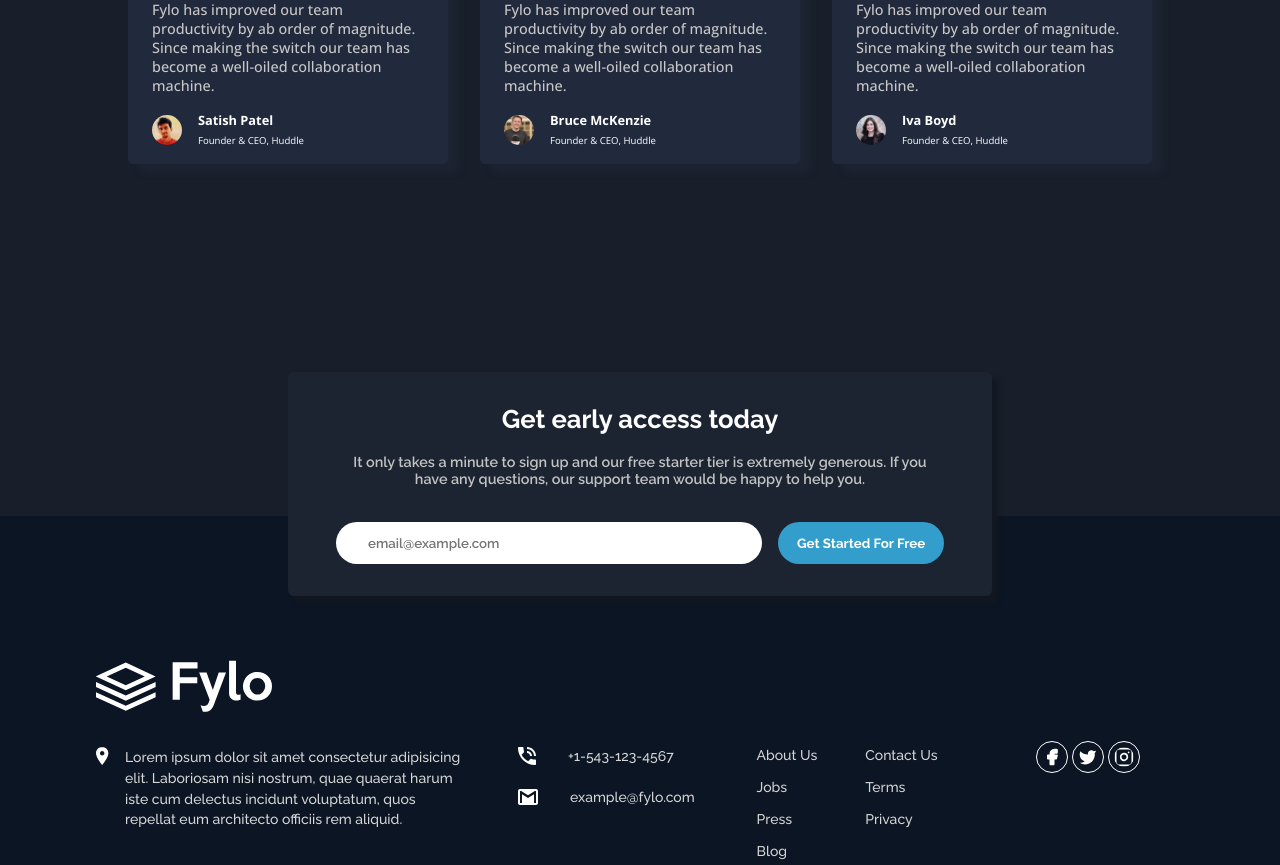
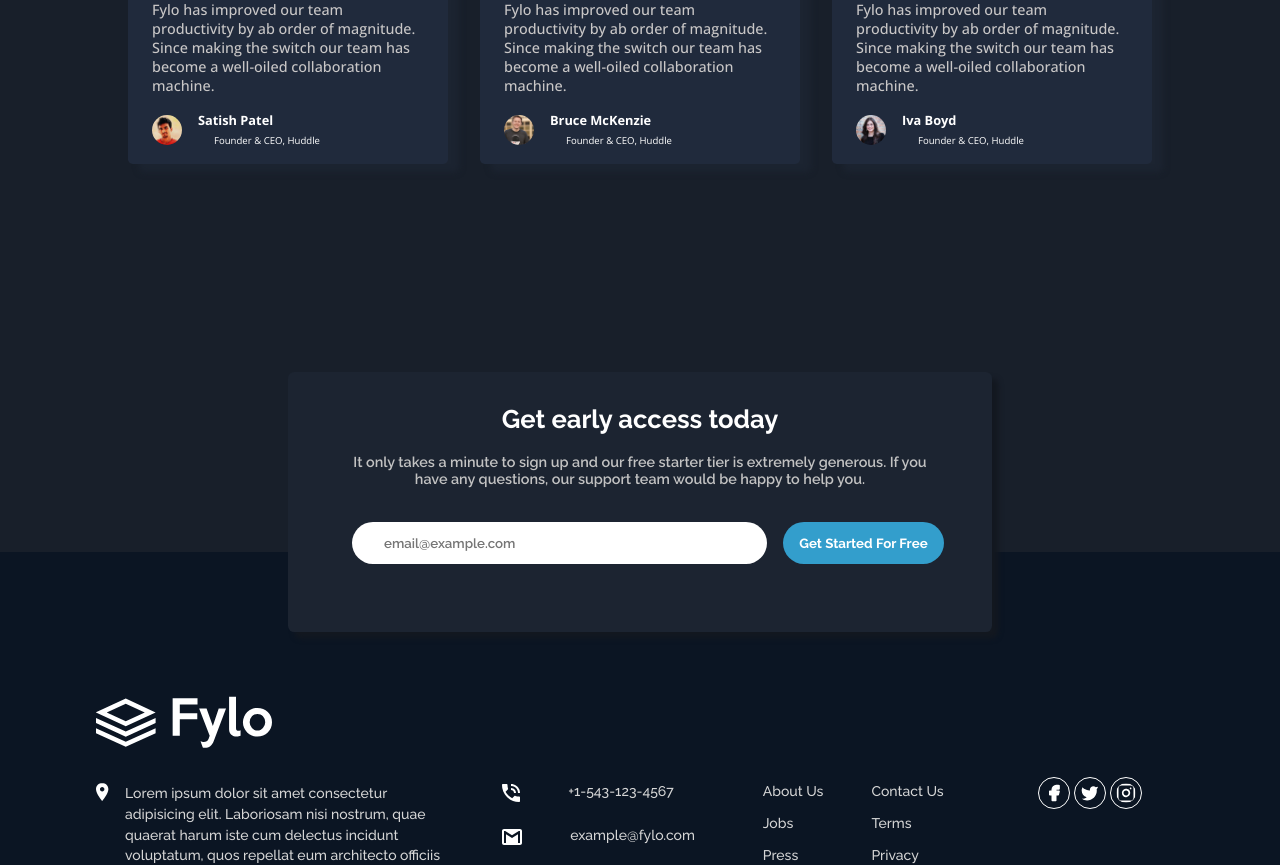
Before and after one commit to Humber70/Fylo-landing-page, a React (Vite) app: page / in a window 1280 px wide. Shown: the part 2260-3125 px from the top of the page. Built offline with nearby package versions, Linux system fonts and the light colour scheme; the HTML template or start-up script is replaced by a standard one.

Commit message:
refact: add validation form and display message error

```diff
--- a/src/components/EmailSignup/EmailSignup.jsx
+++ b/src/components/EmailSignup/EmailSignup.jsx
@@ -1,6 +1,34 @@
 import css from './EmailSignup.module.css'
+import { useState } from 'react';
 
 export default function EmailSignup () {
+
+  const [messageError, setMessageError] = useState({
+    state: null,
+    message: ''
+  });
+
+  const handleSubmit = (event) => {
+    event.preventDefault();
+
+    // get value of input email
+    let fieldEmail = new FormData(event.target).get('email')
+
+    // mini Validation and set message error
+    if(!fieldEmail) return setMessageError({
+      state: true,
+      message: 'Please enter a valid email Address'
+    })
+
+    // clear input and new message Successful
+    setMessageError({
+      state: false,
+      message: 'Thanks'
+    })
+    document.querySelector('#email').value = ''
+
+  }
+
   return (
     <section className={css.emailSignup}>
       <div className={css.contentEmailSignup}>
@@ -8,10 +36,12 @@ export default function EmailSignup () {
           <h2>Get early access today</h2>
           <p>It only takes a minute to sign up and our free starter tier is extremely generous. If you have any questions, our support team would be happy to help you.</p>
         </div>
-        <form onSubmit={(e) => e.preventDefault()}>
-          <input type="email" placeholder='email@example.com'/>
-          <button>Get Started For Free</button>
+        <form onSubmit={handleSubmit}>
+          <label htmlFor="email"></label>
+          <input id="email" type="email" placeholder='email@example.com' name='email'/>
+          <button type='submit'>Get Started For Free</button>
         </form>
+        {<span className={messageError.state ? `${css.messageError}` : `${css.messageSuccessful}`}>{messageError.state ? messageError.message : messageError.message}</span>}
       </div>
     </section>
   )
--- a/src/components/EmailSignup/EmailSignup.module.css
+++ b/src/components/EmailSignup/EmailSignup.module.css
@@ -10,6 +10,19 @@
 
   border-radius: .4rem;
   box-shadow: .4rem .4rem .3rem #131820;
+}
+
+
+span {
+  padding: 0rem 1rem;
+  height: 20px;
+}
+.messageError {
+  color: var(--color-red-500);
+}
+
+.messageSuccessful {
+  color: #11d611;
 }
 
 
```
